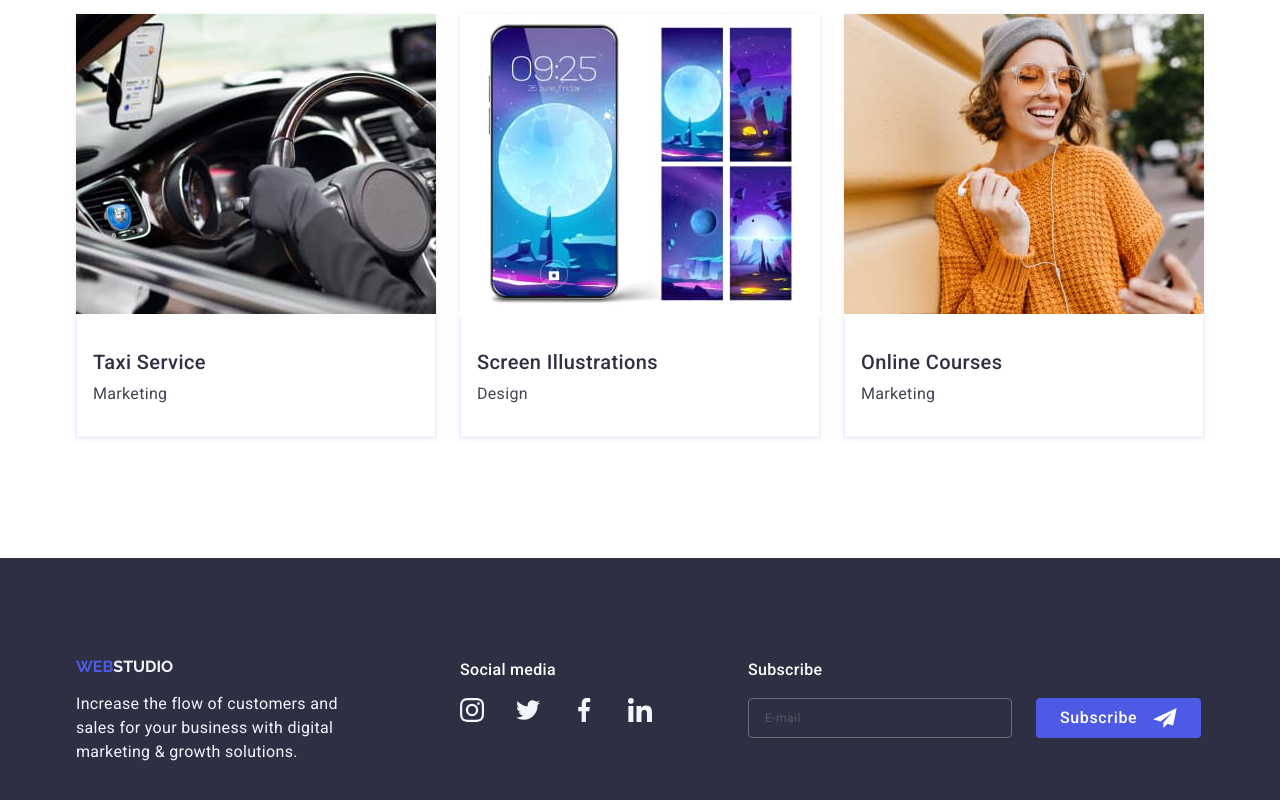
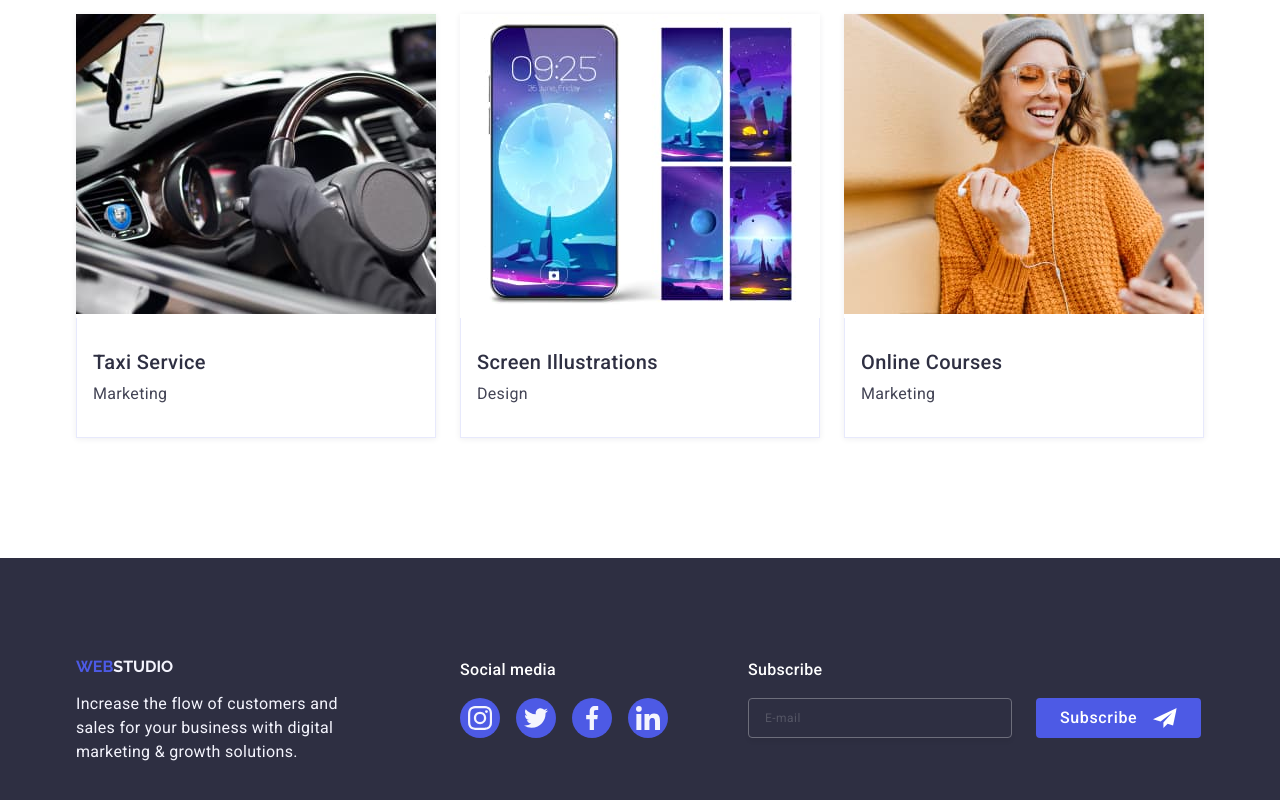
Before and after one commit to syniepolskyi84/goit-markup-hw-06, a plain HTML site: page index.html in a window 1280 px wide. Shown: the part 2652-3452 px from the top of the page. Drawn offline with nearby package versions, Linux system fonts and the light colour scheme.

Commit message:
add footer-link-icon

```diff
--- a/css/styles.css
+++ b/css/styles.css
@@ -550,6 +550,17 @@ a {
   margin-bottom: 76px;
   }
 
+.footer-link-icon {
+  display: flex;
+  justify-content: center;
+  align-items: center;
+  width: 100%;
+  height: 100%;
+  background-color: #4d5ae5;
+  border-radius: 50%;
+  fill: #f4f4fd;
+  transition: background-color 250ms cubic-bezier(0.4, 0, 0.2, 1);
+}
 
 .footer-three {
   align-items: center;
```
